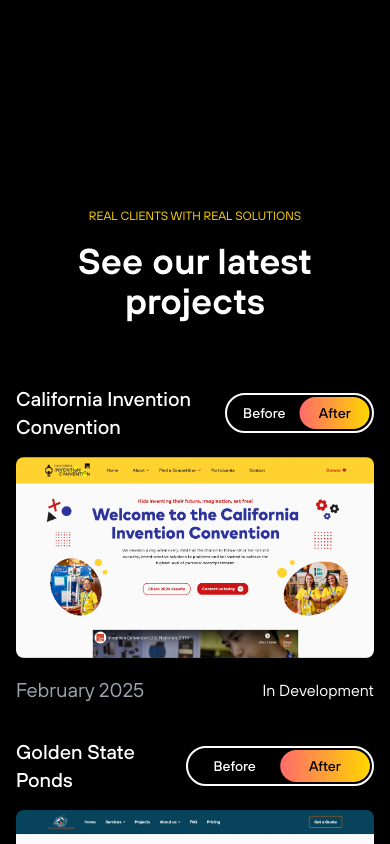
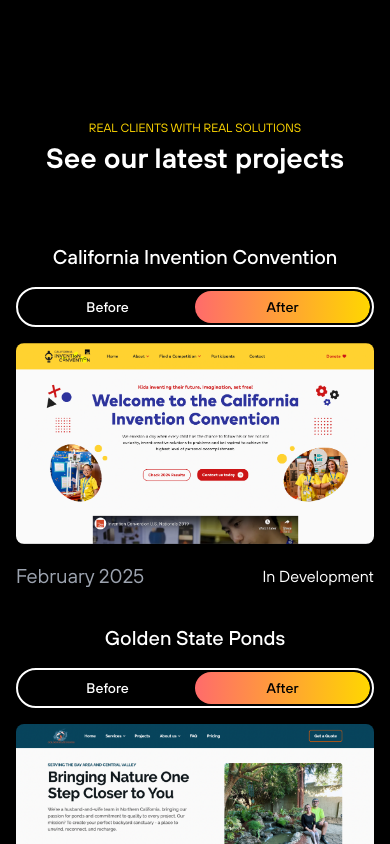
Before and after one commit to Visions-to-Visuals/v2v-website, a Next.js app: page / in a window 390 px wide. Shown: the part 5020-5864 px from the top of the page. Built offline with nearby package versions, Linux system fonts and the light colour scheme.

Commit message:
feat: mobile portfolio

```diff
--- a/src/components/sections/PortfolioSection.tsx
+++ b/src/components/sections/PortfolioSection.tsx
@@ -14,7 +14,7 @@ interface Project {
 
 function BeforeAfterToggle({ isAfter, onChange }: { isAfter: boolean; onChange: (isAfter: boolean) => void }) {
   return (
-    <div className="relative w-[200px] h-[40px] rounded-full bg-black border-2 border-white p-[2px]">
+    <div className="relative mt-4 md:mt-0 w-full md:w-[200px] h-[40px] rounded-full bg-black border-2 border-white p-[2px]">
       <div className="relative w-full h-full rounded-full overflow-hidden">
         <div
           className={`absolute inset-0 w-1/2 h-full rounded-full transition-transform duration-300 ease-in-out ${
@@ -50,18 +50,28 @@ function ProjectCard({ project }: { project: Project }) {
   return (
     <div className="flex flex-col">
       {/* Header */}
-      <div className="flex justify-between items-center mb-4">
+      <div className="flex justify-between items-center md:flex-row flex-col mb-4">
         <h3 className="text-xl">{project.title}</h3>
         <BeforeAfterToggle isAfter={isAfter} onChange={setIsAfter} />
       </div>
 
       {/* Image */}
-      <div className="relative aspect-[16/9] w-full mb-4">
+      <div className="relative aspect-[16/9] w-full mb-4 overflow-hidden rounded-lg">
         <Image
-          src={isAfter ? project.afterImage : project.beforeImage}
-          alt={`${project.title} ${isAfter ? 'after' : 'before'} redesign`}
+          src={project.beforeImage}
+          alt={`${project.title} before redesign`}
           fill
-          className="object-cover transition-opacity duration-300 rounded-lg"
+          className={`object-cover transition-transform duration-500 absolute inset-0 ${
+            isAfter ? '-translate-x-full' : 'translate-x-0'
+          }`}
+        />
+        <Image
+          src={project.afterImage}
+          alt={`${project.title} after redesign`}
+          fill
+          className={`object-cover transition-transform duration-500 absolute inset-0 ${
+            isAfter ? 'translate-x-0' : 'translate-x-full'
+          }`}
         />
       </div>
 
@@ -134,8 +144,8 @@ export function PortfolioSection() {
       <div className="max-w-7xl mx-auto px-4 w-full">
         {/* Header */}
         <div className="text-center mb-16">
-          <span className="text-[12px] md:text-base text-[#FFD700] block mb-4">REAL CLIENTS WITH REAL SOLUTIONS</span>
-          <h2 className="text-4xl">See our latest projects</h2>
+          <span className="text-[12px] md:text-base text-[#FFD700] block mb-0 md:mb-4">REAL CLIENTS WITH REAL SOLUTIONS</span>
+          <h2 className="text-[28px] md:text-4xl">See our latest projects</h2>
         </div>
 
         {/* Projects Grid */}
--- a/src/components/sections/TeamSection.tsx
+++ b/src/components/sections/TeamSection.tsx
@@ -81,7 +81,7 @@ export function TeamSection() {
             efficient, and successful. Let us elevate your online presence and make an impact by
             transforming your vision into a visual experience.
           </p>
-          <button className="mt-12 md:mt-0 w-[calc(100%-2rem)] mobile:w-auto flex items-center justify-center gap-3 bg-white text-black px-6 py-3 rounded-full mb-24 hover:bg-gray-100 transition-colors">
+          <button className="mt-6 md:mt-0 w-[calc(100%-2rem)] mobile:w-auto flex items-center justify-center gap-3 bg-white text-black px-6 py-3 rounded-full mb-8 md:mb-24 hover:bg-gray-100 transition-colors">
             Book a discovery call
             <Image
               src="/assets/arrow.svg"
```
